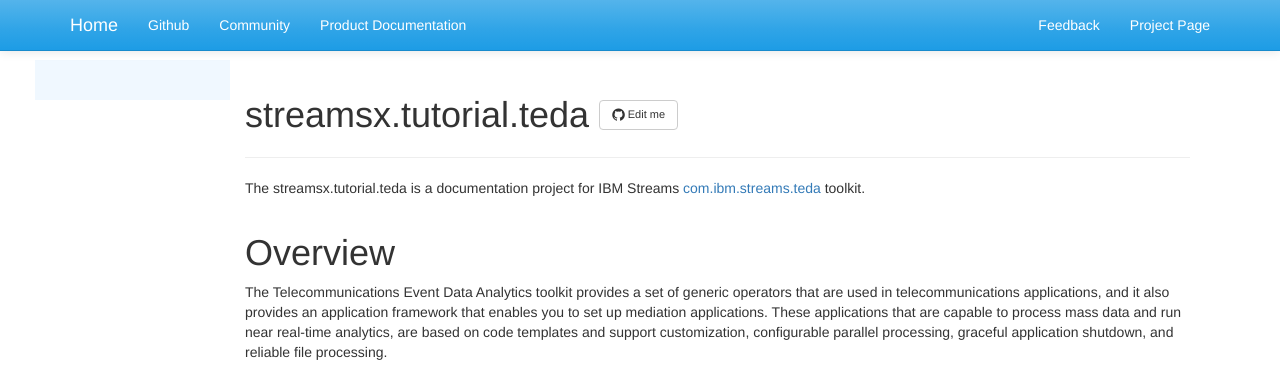
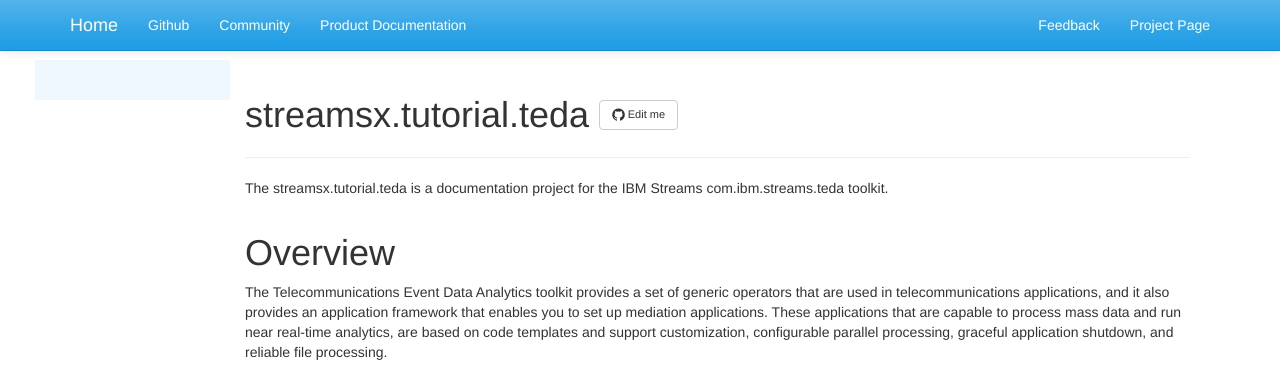
Before and after one commit to IBMStreams/streamsx.tutorial.teda, a Jekyll site: the page built from index.markdown, in a window 1280 px wide and 931 px high. Shown: the top 372 px of the window. Built offline with Jekyll 4.4.1, drawn with Linux system fonts in a browser that asks for light colours; nearby versions of some CDN libraries; library files that are not in the unit come from our copies.

Commit message:
Update index.markdown
release preparation

```diff
--- a/index.markdown
+++ b/index.markdown
@@ -4,7 +4,7 @@
 description:  Tutorials for IBM Streams Telecommunications Event Data Analytics (TEDA) toolkit
 ---
 
-The streamsx.tutorial.teda is a documentation project for IBM Streams [com.ibm.streams.teda](http://www-01.ibm.com/support/knowledgecenter/SSCRJU_4.1.1/com.ibm.streams.toolkits.doc/spldoc/dita/tk$com.ibm.streams.teda/tk$com.ibm.streams.teda.html) toolkit.
+The streamsx.tutorial.teda is a documentation project for the IBM Streams com.ibm.streams.teda toolkit.
 
 # Overview
 
```
